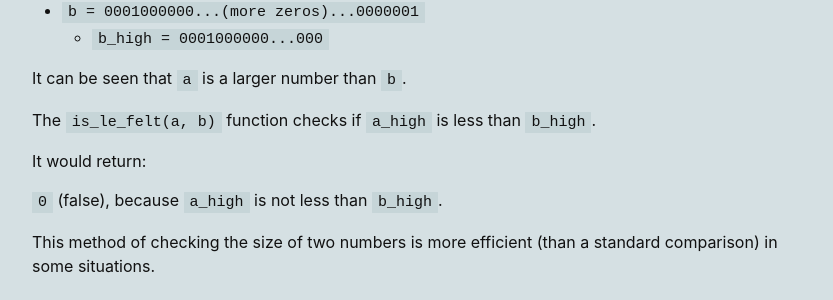
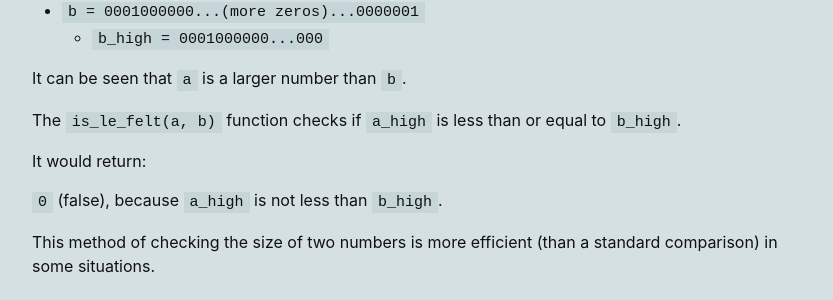
Before and after one commit to perama-v/perama-v.github.io, a Jekyll site: the page built from docs/cairo/background/integer_lift.md, in a window 1280 px wide and 900 px high, scrolled down 2343 px. Shown: the part 150-450 px from the top of the window, without its empty margins (223-1056 px from the left). Built offline with Jekyll 4.4.1, drawn with Linux system fonts in a browser that asks for light colours.

Commit message:
is_le_felt() checks less than and equal to
According to [this](https://github.com/starkware-libs/cairo-lang/blob/master/src/starkware/cairo/common/math_cmp.cairo#L74), is_le_felt() checks both less than or equal to.

```diff
--- a/docs/cairo/background/integer_lift.md
+++ b/docs/cairo/background/integer_lift.md
@@ -112,7 +112,7 @@ For example:
 
 It can be seen that `a` is a larger number than `b`.
 
-The `is_le_felt(a, b)` function checks if `a_high` is less than `b_high`.
+The `is_le_felt(a, b)` function checks if `a_high` is less than or equal to `b_high`.
 
 It would return:
 
```
